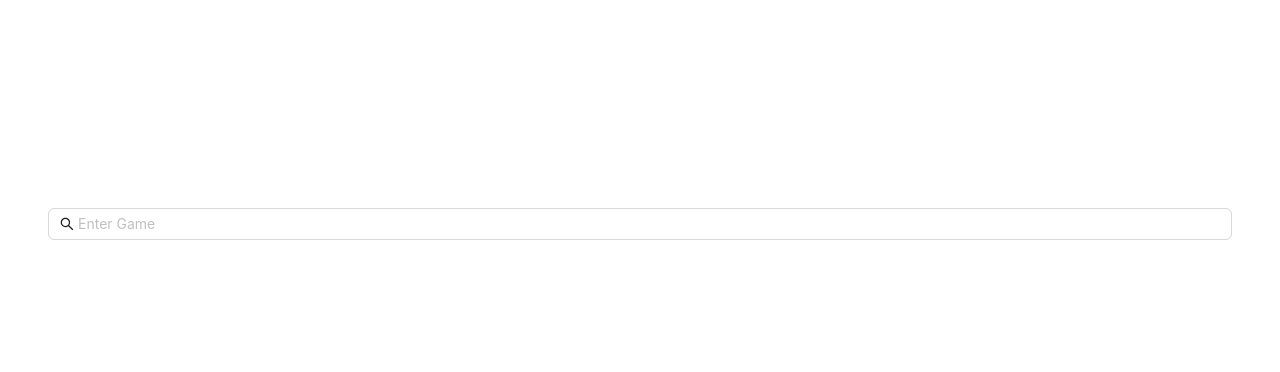
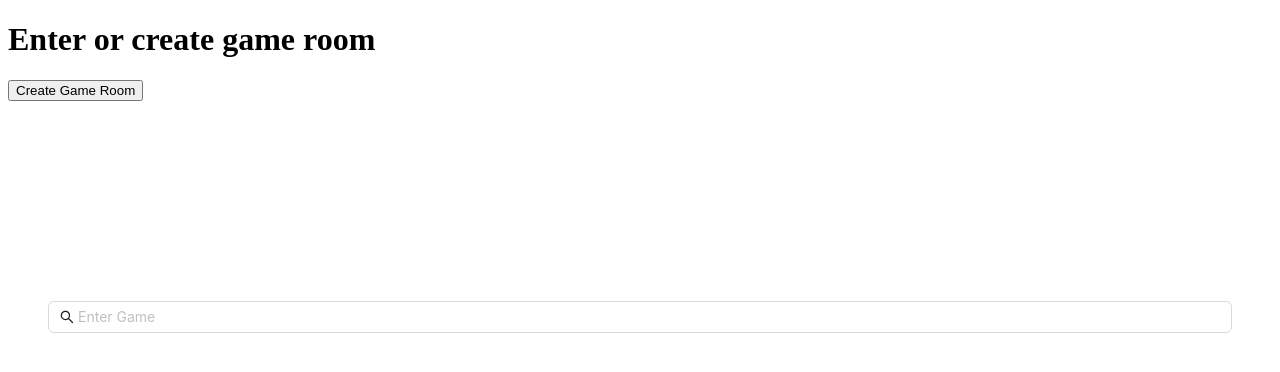
Before and after one commit to simbolid/hangman, a React (Create React App) app: page /mp in a window 1280 px wide. Shown: the top 372 px of the page. Built offline with nearby package versions, Linux system fonts and the light colour scheme; no server answers.

Commit message:
socket connection established

```diff
--- a/src/App.jsx
+++ b/src/App.jsx
@@ -12,7 +12,7 @@ import { w3cwebsocket as W3CWebSocket} from 'websocket';
 import Search from 'antd/es/transfer/search';
 import Lobby from './pages/Lobby/Lobby';
 
-const client = new W3CWebSocket("ws://127.0.0.1:8080");
+//const client = new W3CWebSocket("ws://127.0.0.1:8080");
 const App = () => {
   let navigate = useNavigate();
   const [word, setWord] = useState(getRandomWord());
--- a/src/App2.jsx
+++ b/src/Routing.jsx
@@ -2,19 +2,22 @@ import SinglePlayer from "./App";
 import HomePage from "./pages/HomePage";
 import { BrowserRouter, Routes, Route } from "react-router-dom";
 import Lobby from "./pages/Lobby/Lobby";
+import { w3cwebsocket as W3CWebSocket} from 'websocket';
 
-const App2 = () => {
+
+const client = new W3CWebSocket("ws://127.0.0.1:8080");
+const Routing = () => {
 
     return (
         <BrowserRouter>
             <Routes>
                 <Route path="/*" element = {<HomePage/>} />
                 <Route path="/sp" element = {<SinglePlayer/>} />
-                <Route path="/mp" element = { <Lobby />} />
+                <Route path="/mp" element = { <Lobby client={client}/>} />
             </Routes>
         </BrowserRouter>
 
     )
 }
 
-export default App2;
+export default Routing;
--- a/src/index.jsx
+++ b/src/index.jsx
@@ -1,6 +1,6 @@
 import React from 'react';
 import ReactDOM from 'react-dom/client';
-import App from './App2';
+import App from './Routing';
 
 const root = ReactDOM.createRoot(document.getElementById('root'));
 root.render(
--- a/src/pages/Lobby/Lobby.jsx
+++ b/src/pages/Lobby/Lobby.jsx
@@ -22,7 +22,11 @@ export default function Lobby({client}) {
     }
   return (
     <div>
+        <h1>
+            Enter or create game room
+        </h1>
        <div>
+        <button>Create Game Room</button>
       {user ?
         <button onClick={() => onButtonClick("Hello!")}>send button</button>
         :
--- a/src/services/server.js
+++ b/src/services/server.js
@@ -33,6 +33,8 @@ wsServer.on("request", request => {
             }
         }
     })
+
+
     const payload = {
         "method": "connect",
         "clientId": clientId
```
